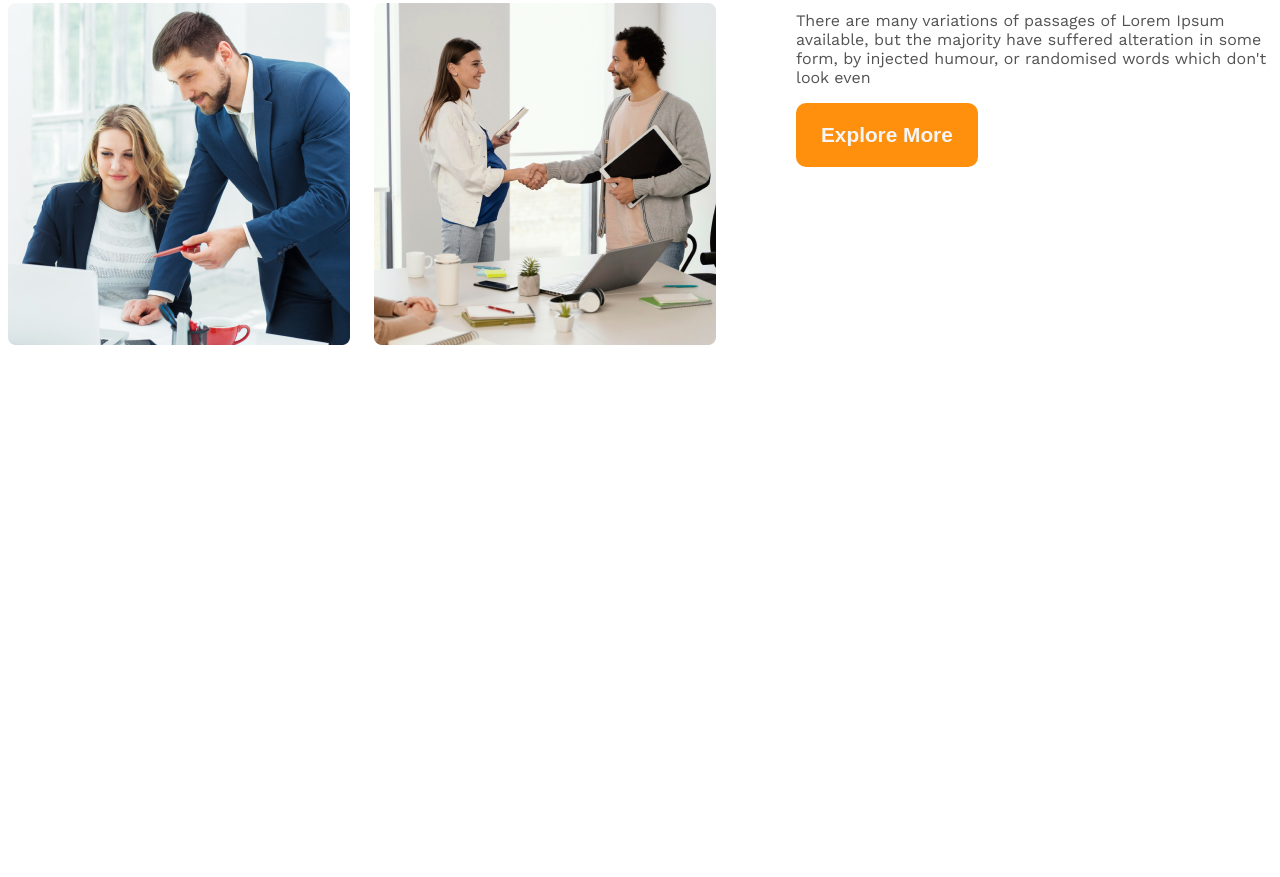
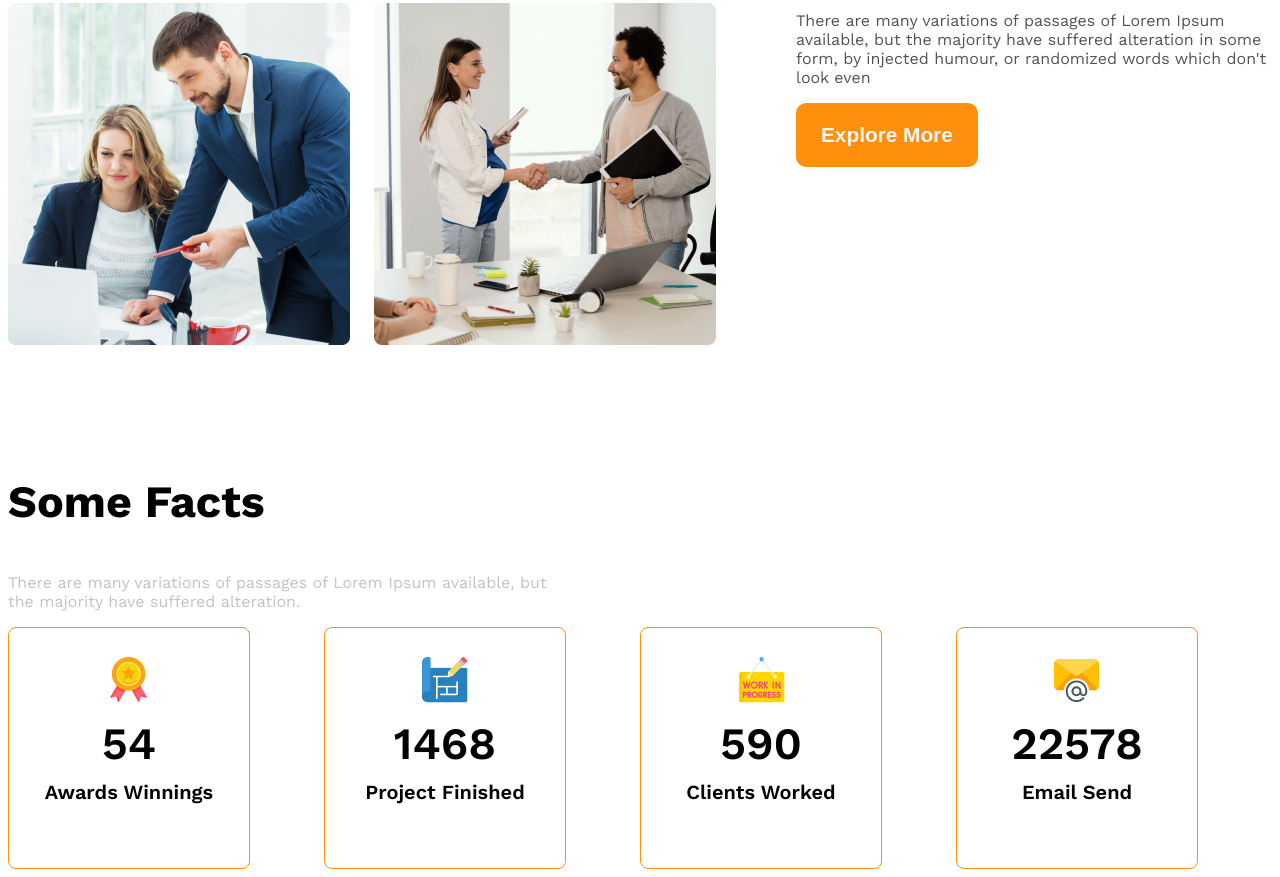
Before and after one commit to Tanjil-Mir/G3-Architect-website, a plain HTML site: page index.html in a window 1280 px wide. Shown: the part 1662-2539 px from the top of the page. Before the commit the page ends 2015 px from the top, so only its background shows below. Drawn offline with nearby package versions, Linux system fonts and the light colour scheme.

Commit message:
fact section added

```diff
--- a/css/styles.css
+++ b/css/styles.css
@@ -10,6 +10,11 @@
 /* Shared styles */
 .display-flex {
   display: flex;
+}
+
+.section-title {
+  font-size: 2.8rem;
+  font-weight: 700;
 }
 
 .bg-light {
@@ -106,17 +111,45 @@ main > section {
   margin-left: 80px;
 }
 
-.feature-title {
-  font-size: 2.8rem;
-  /* font-weight: 700; */
-}
-
 #feature {
   color: #FF900E;
 }
 
 #quick-list {
   font-weight: 400;
+}
+
+/* some fact related styles */
+.facts-container {
+  display: grid;
+  grid-template-columns: repeat(4, 1fr);
+}
+
+.fact-card {
+  border: 1px solid #FF900E;
+  height: 240px;
+  width: 240px;
+  border-radius: 8px;
+  text-align: center;
+  align-items: center;
+  justify-content: center;
+}
+
+.fact-number {
+  font-size: 2.8rem;
+  font-weight: 600;
+  margin-top: 10px;
+  margin-bottom: 5px;
+}
+
+.fact-name {
+  font-size: 1.25rem;
+  font-weight: 600;
+  margin-top: 10px;
+}
+
+.fact-description {
+  max-width: 540px;
 }
 
 /*  responsive media query */
--- a/index.html
+++ b/index.html
@@ -41,6 +41,7 @@
     </header>
     <!-- Header area end -->
     <main>
+      <!-- * Team section start -->
       <section class="teams display-flex">
         <div class="team-img-container">
           <img
@@ -61,13 +62,59 @@
           />
         </div>
         <div class="our-features">
-          <h3 class="feature-title"><span class="text-light-grey" id="quick-list">Quick list</span> of Our <span id="feature">Features</span> </h3>
+          <h3 class="section-title">
+            <span class="text-light-grey" id="quick-list">Quick list</span> of
+            Our <span id="feature">Features</span>
+          </h3>
           <p class="feature-description text-grey">
             There are many variations of passages of Lorem Ipsum available, but
             the majority have suffered alteration in some form, by injected
-            humour, or randomised words which don't look even
+            humour, or randomized words which don't look even
           </p>
           <button class="btn-primary">Explore More</button>
+        </div>
+      </section>
+
+      <!-- * Feature section start -->
+      <section></section>
+
+      <!-- * Some Facts start -->
+      <section class="some-facts">
+        <h3 class="section-title">Some Facts</h3>
+        <p class="text-light-grey fact-description">
+          There are many variations of passages of Lorem Ipsum available, but
+          the majority have suffered alteration.
+        </p>
+        <div class="facts-container">
+          <!-- fact cards-->
+          <div class="fact-card display-flex">
+            <div>
+              <img src="images/icons/ribon.png" alt="" class="fact-icon" />
+              <h4 class="fact-number">54</h4>
+              <h5 class="fact-name">Awards Winnings</h5>
+            </div>
+          </div>
+          <div class="fact-card display-flex">
+            <div>
+              <img src="images/icons/projects.png" alt="" class="fact-icon" />
+              <h4 class="fact-number">1468</h4>
+              <h5 class="fact-name">Project Finished</h5>
+            </div>
+          </div>
+          <div class="fact-card display-flex">
+            <div>
+              <img src="images/icons/customers.png" alt="" class="fact-icon" />
+              <h4 class="fact-number">590</h4>
+              <h5 class="fact-name">Clients Worked</h5>
+            </div>
+          </div>
+          <div class="fact-card display-flex">
+            <div>
+              <img src="images/icons/email.png" alt="" class="fact-icon" />
+              <h4 class="fact-number">22578</h4>
+              <h5 class="fact-name">Email Send</h5>
+            </div>
+          </div>
         </div>
       </section>
     </main>
```
